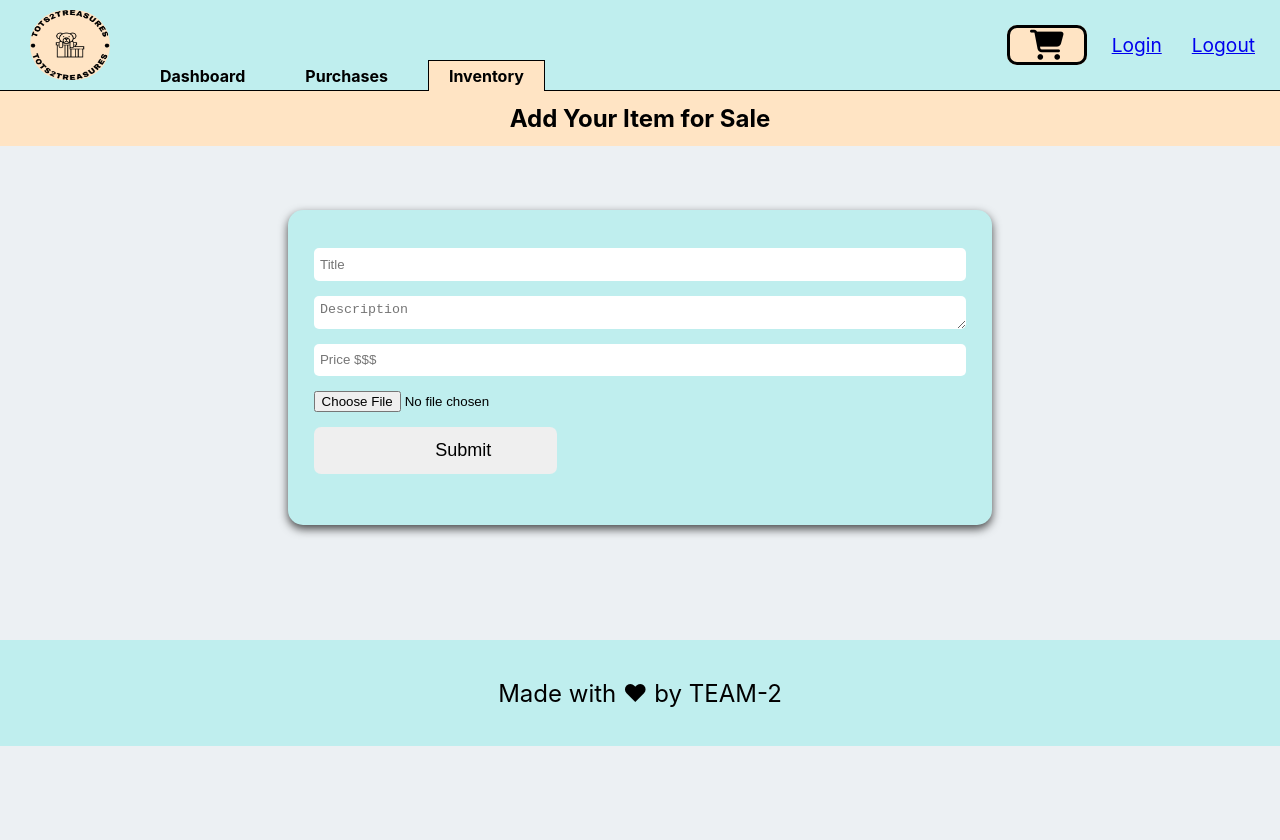
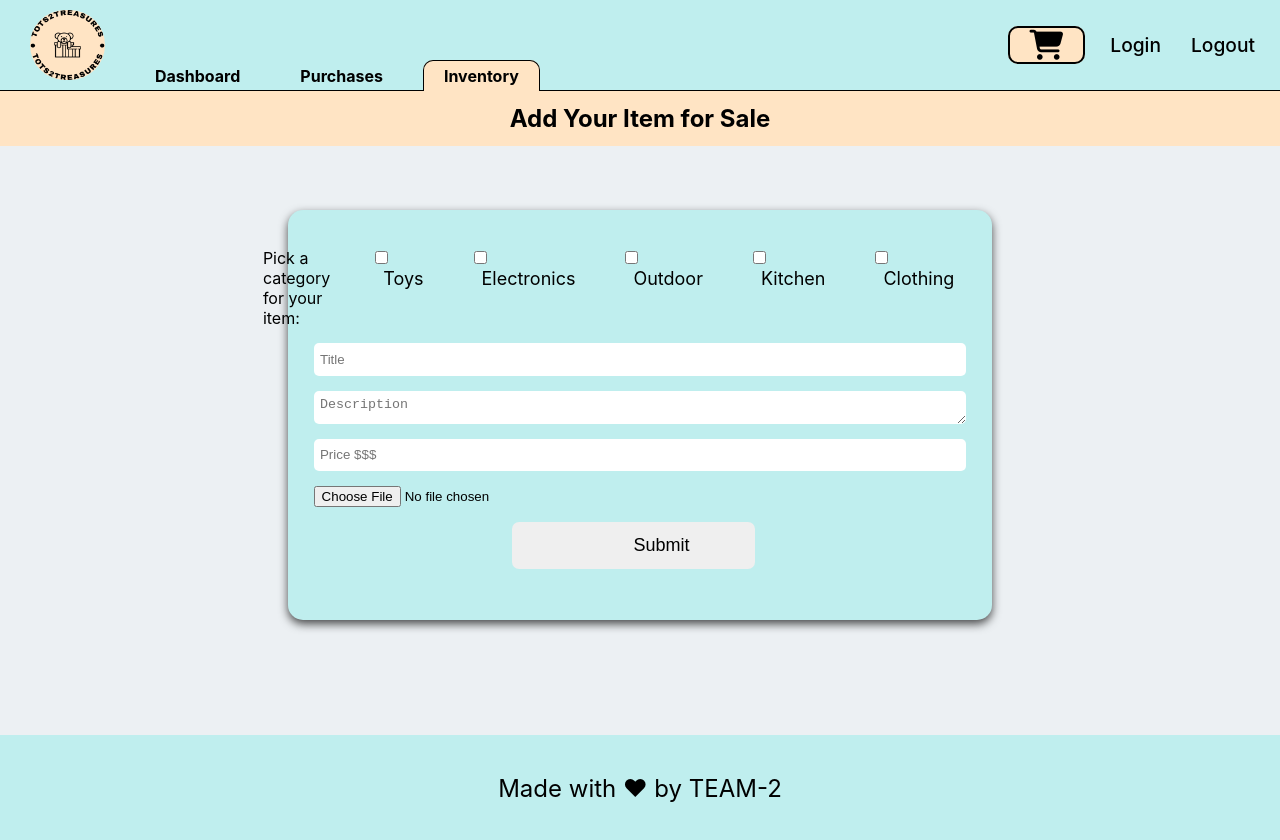
Before and after one commit to ThriftKids/Tots2Treasures, a React (Create React App) app in the folder client/: page /inventory in a window 1280 px wide. Before the commit the page ends 800 px from the top, so only its background shows below. Built offline with nearby package versions, Linux system fonts and the light colour scheme.

Commit message:
added categories to inventory items for sale, improved hover effects, minor styling changes

```diff
--- a/client/src/components/Cart/Cart.css
+++ b/client/src/components/Cart/Cart.css
@@ -85,4 +85,6 @@ border: none;
 .purchaseCartButton:hover{
     background-color: bisque;
   color: rgb(4, 208, 248);
+  box-shadow: rgba(0, 0, 0, .3) 2px 8px 8px -5px;
+  transform: translate3d(0, 2px, 0);
 }
--- a/client/src/components/Dashboard/Dashboard.css
+++ b/client/src/components/Dashboard/Dashboard.css
@@ -18,11 +18,13 @@
   font-size: larger;
   font-weight: bold;
 
+
 }
 .categoryList .category {
   padding: 5px 20px;
   border-radius: 10px;
   transition: 0.2s ease-in-out;
+
 }
 
 .dashboardCard {
@@ -82,6 +84,7 @@
   width: 130px;
   height: 30px;
   font-weight: bold;
+  transition: all 0.5s ease-in-out;
 }
 
 /* hovers */
@@ -90,13 +93,22 @@
   background-color: white;
   border: solid;
   border-color: rgb(0, 119, 255);
+  box-shadow: rgba(0, 0, 0, .3) 2px 8px 8px -5px;
+  transform: translate3d(0, 2px, 0);
 }
 .categoryList .category:hover {
   background-color: rgba(179, 242, 255, 1);
   color: rgb(210, 134, 41);
   cursor: pointer;
   transition: 0.5s;
+   box-shadow: rgba(0, 0, 0, .3) 2px 8px 8px -5px;
+  transform: translate3d(0, 2px, 0);
+
 }
+
+
+
+
 
 .dashboardCard:hover {
   transition: 1s linear;
--- a/client/src/components/Header/Header.css
+++ b/client/src/components/Header/Header.css
@@ -1,4 +1,4 @@
-.header{
+.header {
   display: flex;
   justify-content: space-between;
   padding: 0px 20px;
@@ -6,22 +6,14 @@
   top: 0;
   height: 90px;
 }
-/*
-.header h1{
-    background-image:
-    linear-gradient(90deg,red,green,blue);
-    background-clip: text;
-    color: transparent;
-} */
-.t2tLogo{
-    width: 80px;
+
+.t2tLogo {
+  width: 75px;
   background-color: bisque;
   border-radius: 50px;
   margin: 10px;
-    /* padding: 0;
-    margin: 0; */
 }
 
-.tabContainer{
+.tabContainer {
   display: flex;
 }
--- a/client/src/components/Inventory/Inventory.css
+++ b/client/src/components/Inventory/Inventory.css
@@ -46,15 +46,39 @@
 .submitButton{
   display: flex;
   justify-content: center;
+  align-self: center;
   width: 10%;
   padding: 2% 19%;
   font-size: large;
   border: none;
   border-radius: 7px;
-  transition: background-color 0.5s, color 0.5s;
+  /* transition: background-color 0.5s, color 0.5s; */
+  transition: all 235ms ease-in-out;
 }
 
 .submitButton:hover{
   background-color: bisque;
   color: rgb(4, 208, 248);
+  box-shadow: rgba(0, 0, 0, .3) 2px 8px 8px -5px;
+  transform: translate3d(0, 2px, 0);
 }
+
+.categoriesCheckbox{
+  display: flex;
+  align-self: center;
+}
+
+
+.checkboxLabel {
+  margin-right: 50px;
+}
+
+.checkboxText{
+  margin-left: 8px;
+  font-size:large;
+  font-weight: 400;
+}
+.categoryTitle{
+
+  margin-right: 45px;
+}
--- a/client/src/components/Inventory/Inventory.js
+++ b/client/src/components/Inventory/Inventory.js
@@ -1,17 +1,102 @@
 import React from "react";
+import { useState } from "react";
 import "./Inventory.css";
+
+const CheckboxGroup = () => {
+  const [checkboxes, setCheckboxes] = useState([
+    false,
+    false,
+    false,
+    false,
+    false,
+  ]);
+
+  const handleCheckboxChange = (index) => {
+    const updatedCheckboxes = [...checkboxes];
+    updatedCheckboxes[index] = !updatedCheckboxes[index];
+    setCheckboxes(updatedCheckboxes);
+  };
+
+  return (
+    <div className="categoriesCheckbox">
+      <p className="categoryTitle">Pick a category for your item:</p>
+      <label className="checkboxLabel">
+        <input
+          type="checkbox"
+          checked={checkboxes[0]}
+          onChange={() => handleCheckboxChange(0)}
+        />
+        <span className="checkboxText">Toys</span>
+      </label>
+
+      <label className="checkboxLabel">
+        <input
+          type="checkbox"
+          checked={checkboxes[1]}
+          onChange={() => handleCheckboxChange(1)}
+        />
+        <span className="checkboxText">Electronics</span>
+      </label>
+
+      <label className="checkboxLabel">
+        <input
+          type="checkbox"
+          checked={checkboxes[2]}
+          onChange={() => handleCheckboxChange(2)}
+        />
+        <span className="checkboxText">Outdoor</span>
+      </label>
+      <label className="checkboxLabel">
+        <input
+          type="checkbox"
+          checked={checkboxes[3]}
+          onChange={() => handleCheckboxChange(3)}
+        />
+        <span className="checkboxText">Kitchen</span>
+      </label>
+      <label className="checkboxLabel">
+        <input
+          type="checkbox"
+          checked={checkboxes[4]}
+          onChange={() => handleCheckboxChange(4)}
+        />
+        <span className="checkboxText">Clothing</span>
+      </label>
+    </div>
+  );
+};
+
 const Inventory = () => {
   return (
     <div>
       <div>
         <h2 className="inventoryTitle">Add Your Item for Sale</h2>
       </div>
+
       <div className="inventoryBox">
         <form className="inventoryForm">
-          <input className="yourItemInputField" type="text" placeholder="Title" />
-          <textarea className="yourItemInputField" type="text" placeholder="Description" />
-          <input className="yourItemInputField" type="number" placeholder="Price $$$" />
-          <input className="yourImageToUpload" type="file" accept=".png,.jpg,.jpeg" />
+          <CheckboxGroup />
+
+          <input
+            className="yourItemInputField"
+            type="text"
+            placeholder="Title"
+          />
+          <textarea
+            className="yourItemInputField"
+            type="text"
+            placeholder="Description"
+          />
+          <input
+            className="yourItemInputField"
+            type="number"
+            placeholder="Price $$$"
+          />
+          <input
+            className="yourImageToUpload"
+            type="file"
+            accept=".png,.jpg,.jpeg"
+          />
           <input className="submitButton" type="submit" />
         </form>
       </div>
--- a/client/src/components/Nav/Nav.css
+++ b/client/src/components/Nav/Nav.css
@@ -22,6 +22,8 @@
   font-size: larger;
   font-weight: 400;
   border-radius: 10px;
+  /* text-decoration: none;
+  color:black; */
 }
 
 .navLink {
@@ -38,6 +40,8 @@
   background-color: bisque;
   border: 1px solid black;
   border-bottom: none;
+  border-top-left-radius: 10px;
+  border-top-right-radius: 10px;
 }
 
 .navList .navLink:hover {
@@ -45,15 +49,23 @@
   /* border-radius: 10px; */
   /* background-color: bisque; */
   transition: 0.5s ;
+
 }
 .loginButton{
     padding: 5px;
+    color: black;
+    text-decoration: none;
+    transition: all 0.5s ease-in-out;
+    font-weight: 500;
+
 }
 .loginButton:hover {
   color: rgb(4, 208, 248);
   border-radius: 10px;
   background-color: bisque;
   transition: 0.5s;
+  box-shadow: rgba(0, 0, 0, .3) 2px 8px 8px -5px;
+  transform: translate3d(0, 2px, 20px);
 }
 
 .signupButton{
@@ -68,25 +80,35 @@
 
 .logoutButton{
     padding: 5px;
+    transition: all 0.5s ease-in-out;
+    color: black;
+    text-decoration: none;
+    font-weight: 500;
 }
 .logoutButton:hover {
   color: rgb(4, 208, 248);
   border-radius: 10px;
   background-color: bisque;
   transition: 0.5s;
+  box-shadow: rgba(0, 0, 0, .3) 2px 8px 8px -5px;
+  transform: translate3d(0, 2px, 20px);
 }
 
 .cartLogo{
   font-size: 20px;
   background-color: bisque;
   color:black;
-  border:solid;
+  border:solid 2px;
   border-color: black ;
   border-radius: 10px;
-  transition: background-color 0.7s, color 0.7s;
+  /* transition: background-color 0.7s, color 0.7s; */
+  transition: all 0.5s ease-in-out;
 }
 
-.nav .cartLogo:hover{
+.cartLogo:hover{
   background-color:rgb(4, 208, 248);
   color: bisque;
+  border-color: bisque;
+  box-shadow: rgba(0, 0, 0, .3) 2px 8px 8px -5px;
+  transform: translate3d(0, 2px, 20px);
 }
--- a/client/src/components/customs/LoginForm.css
+++ b/client/src/components/customs/LoginForm.css
@@ -34,12 +34,14 @@
   font-size: large;
   border: none;
   border-radius: 7px;
-  transition: background-color 0.5s, color 0.5s;
+  transition: all 0.5s ease-in-out;
 }
 
 .centerContent > button:hover {
   background-color: bisque;
   color: rgb(4, 208, 248);
+  box-shadow: rgba(0, 0, 0, .3) 2px 8px 8px -5px;
+  transform: translate3d(0, 2px, 0);
 }
 
 .authInputField:focus,
--- a/client/src/components/customs/SignupForm.css
+++ b/client/src/components/customs/SignupForm.css
@@ -35,13 +35,14 @@
   font-size: large;
   border: none;
   border-radius: 7px;
-  transition: background-color 0.5s, color 0.5s;
-
+  transition: all 0.5s ease-in-out;
 
 }
 .centerContent>button:hover{
   background-color: bisque;
   color: rgb(4, 208, 248);
+  box-shadow: rgba(0, 0, 0, .3) 2px 8px 8px -5px;
+  transform: translate3d(0, 2px, 0);
 }
 
 /* Applying background color and border to focused input fields */
```
Lines whose indentation alone changed are shown as unchanged.
